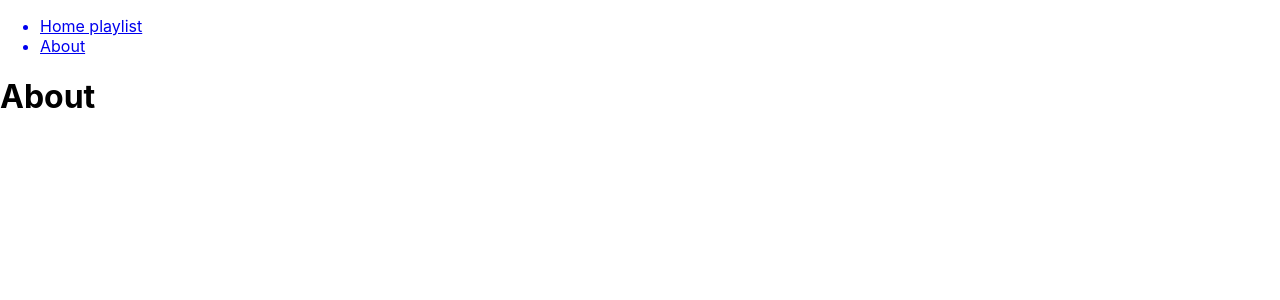
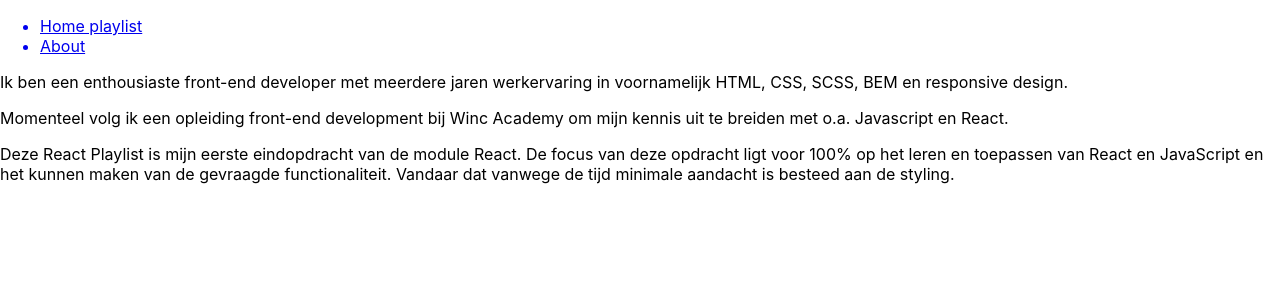
Before and after one commit to PasquinelP/pascal_pater-eindopdracht-React-Playlist, a React (Create React App) app: page /about in a window 1280 px wide. Shown: the top 300 px of the page. Built offline with nearby package versions, Linux system fonts and the light colour scheme; the HTML template or start-up script is replaced by a standard one.

Commit message:
add text to About page

```diff
--- a/src/components/About.js
+++ b/src/components/About.js
@@ -2,7 +2,22 @@ import React from "react";
 
 const About = () => {
   return (
-    <h1>About</h1>
+    <div className="about-page">
+      <p>
+        Ik ben een enthousiaste front-end developer met meerdere jaren
+        werkervaring in voornamelijk HTML, CSS, SCSS, BEM en responsive design.
+      </p>
+
+      <p>
+        Momenteel volg ik een opleiding front-end development bij Winc Academy
+        om mijn kennis uit te breiden met o.a. Javascript en React.
+      </p>
+
+      <p>
+        Deze React Playlist is mijn eerste eindopdracht van de module React. De
+        focus van deze opdracht ligt voor 100% op het leren en toepassen van React en JavaScript en het kunnen maken van de gevraagde functionaliteit. Vandaar dat vanwege de tijd minimale aandacht is besteed aan de styling.
+      </p>
+    </div>
   );
 };
 
```
